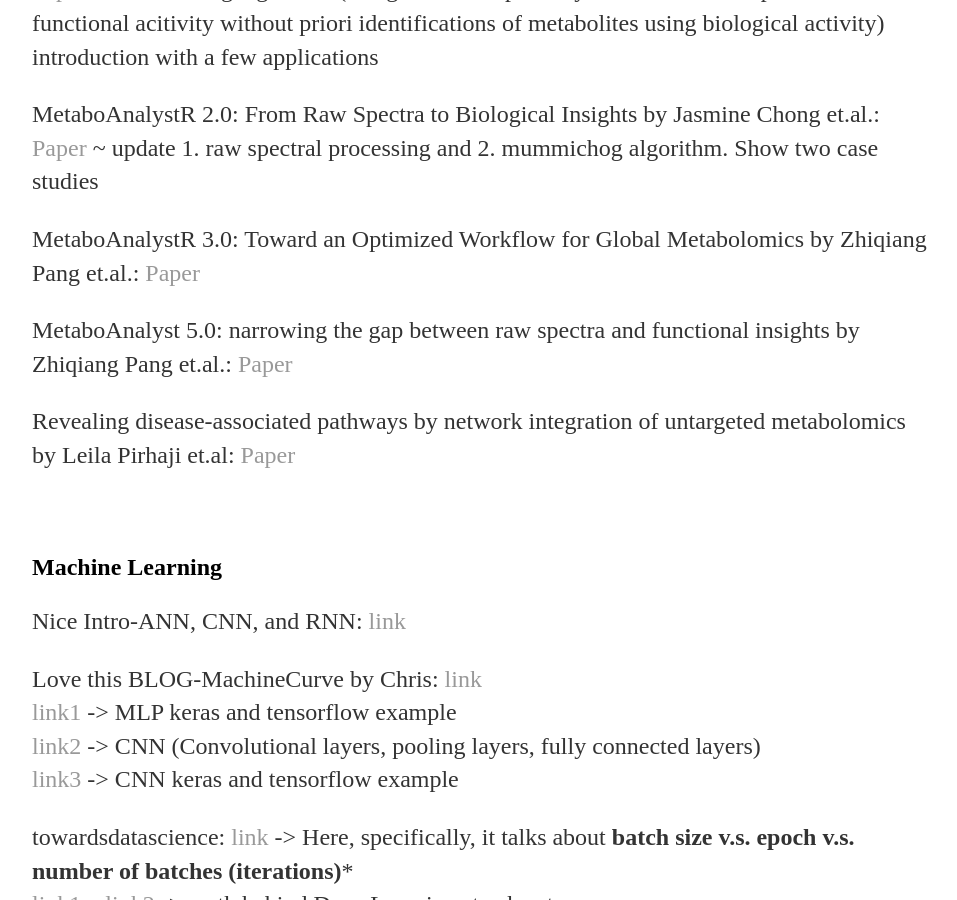
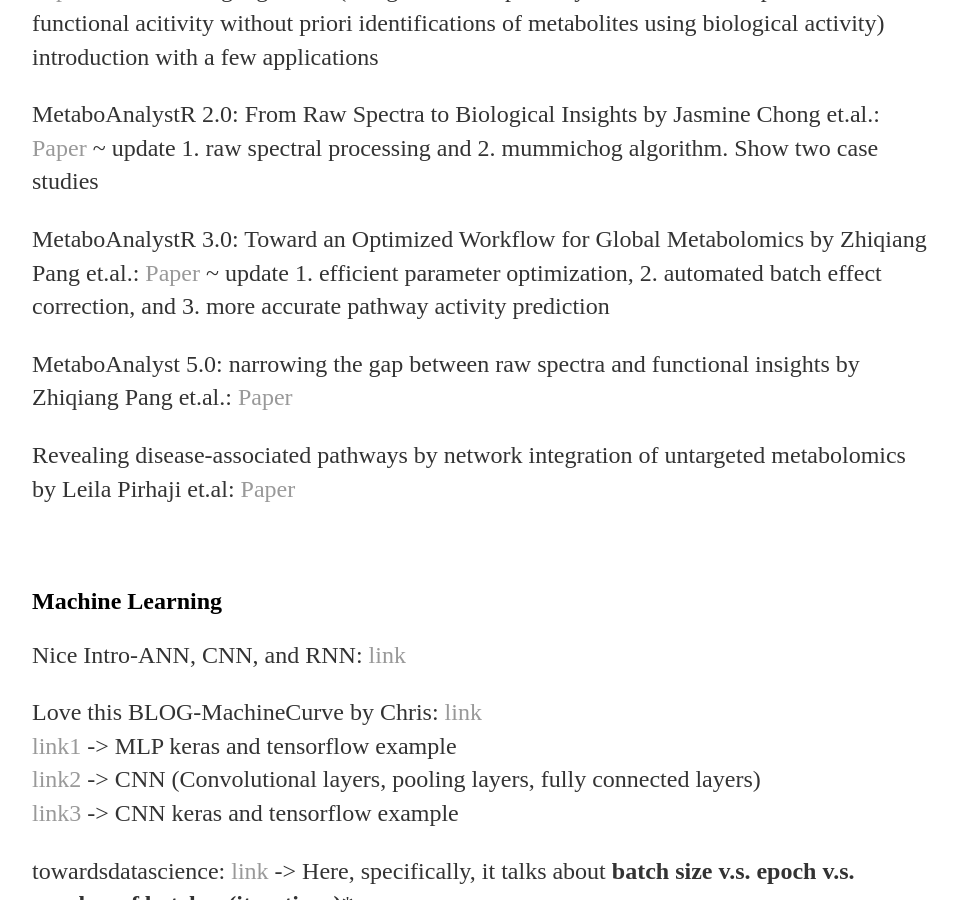
Before and after one commit to yjkweon24/yjkweon24.github.io, a Jekyll site: the page built from _posts/2019-03-16-Academic.md, in a window 1280 px wide and 900 px high, scrolled down 2471 px. Shown: the whole window, without its empty margins (160-1117 px from the left). Built offline with Jekyll 4.4.1, drawn with Linux system fonts in a browser that asks for light colours.

Commit message:
Update 2019-03-16-Academic.md

```diff
--- a/_posts/2019-03-16-Academic.md
+++ b/_posts/2019-03-16-Academic.md
@@ -61,7 +61,7 @@
 
 MetaboAnalystR 2.0: From Raw Spectra to Biological Insights by Jasmine Chong et.al.: [Paper](https://www.mdpi.com/2218-1989/9/3/57) ~ update 1. raw spectral processing and 2. mummichog algorithm. Show two case studies
 
-MetaboAnalystR 3.0: Toward an Optimized Workflow for Global Metabolomics by Zhiqiang Pang et.al.: [Paper](https://www.mdpi.com/2218-1989/10/5/186)
+MetaboAnalystR 3.0: Toward an Optimized Workflow for Global Metabolomics by Zhiqiang Pang et.al.: [Paper](https://www.mdpi.com/2218-1989/10/5/186) ~ update 1. efficient parameter optimization, 2. automated batch effect correction, and 3. more accurate pathway activity prediction
 
 MetaboAnalyst 5.0: narrowing the gap between raw spectra and functional insights by Zhiqiang Pang et.al.: [Paper](https://academic.oup.com/nar/advance-article/doi/10.1093/nar/gkab382/6279832)
 
```
